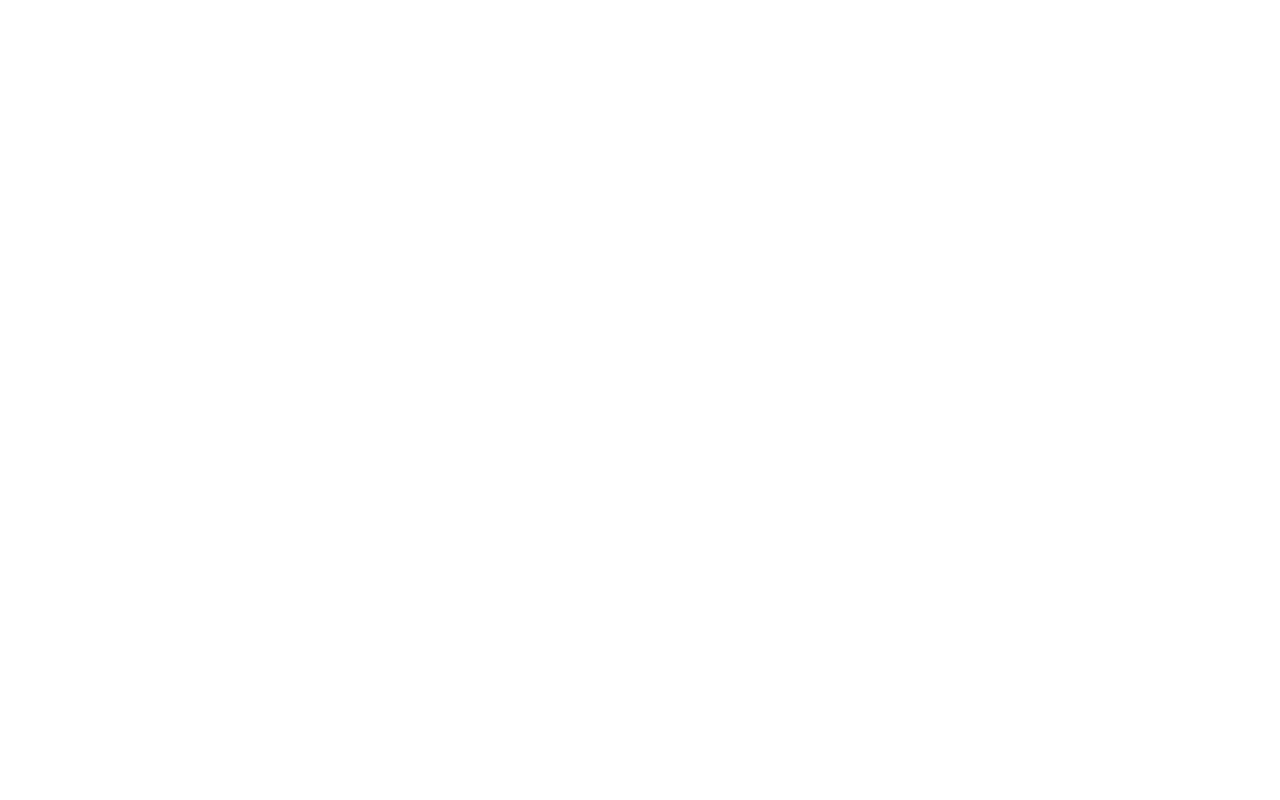
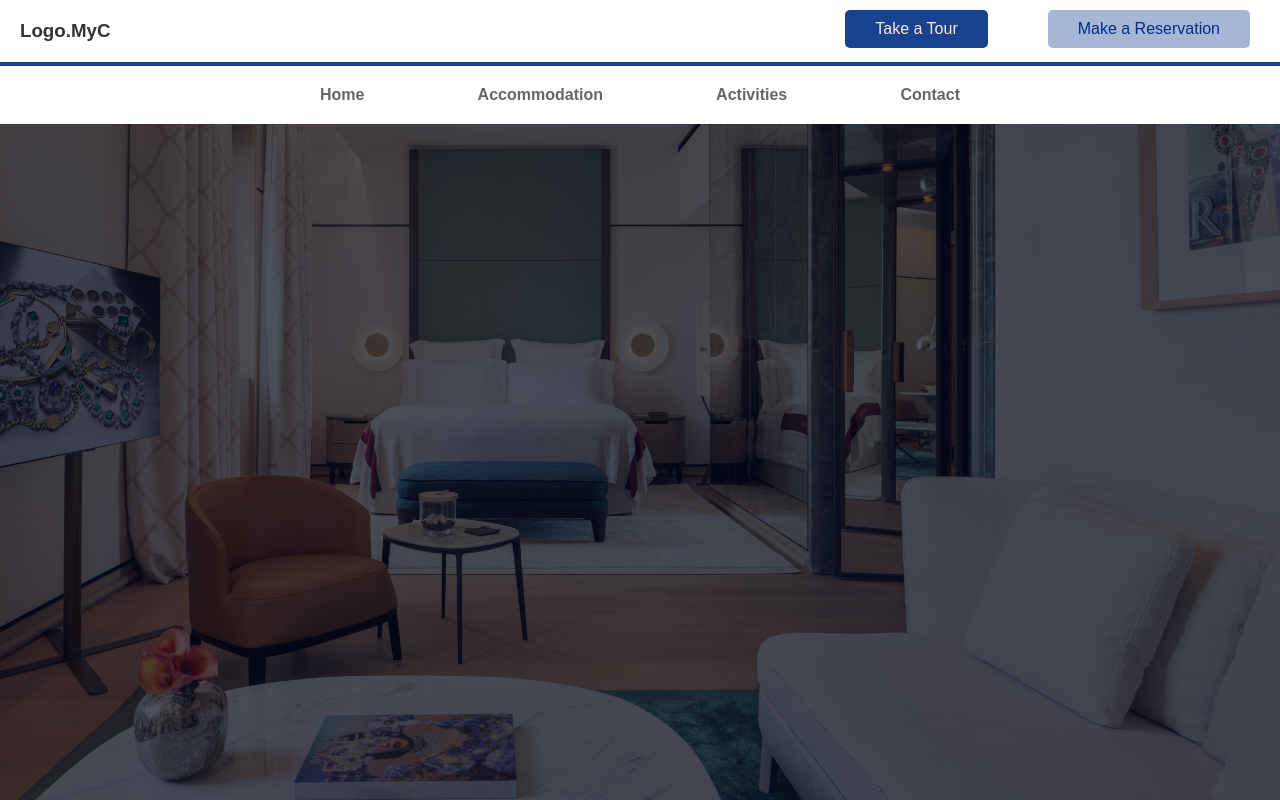
Before and after one commit to FestuMiles/Accommodation, a website: page index.html in a window 1280 px wide. Drawn offline with Linux system fonts and the light colour scheme.

Commit message:
Initialized the project

```diff
--- /dev/null
+++ b/home.css
@@ -0,0 +1,6 @@
+.home{
+    min-height: 100vh;
+    background-image: linear-gradient(rgba(4,9,30,0.7),rgba(4,9,30,0.7)), url(public/Images/1.jpg);
+    background-size: cover;
+    background-position: center;
+}
--- a/index.html
+++ b/index.html
@@ -3,7 +3,38 @@
   <head>
     <meta charset="UTF-8" />
     <meta name="viewport" content="width=device-width, initial-scale=1.0" />
+    <!-- <script src="https://kit.fontawesome.com/d86676f4be.js" crossorigin="anonymous"></script> -->
+    <link rel="stylesheet" href="style.css">
+    <link rel="stylesheet" href="home.css">
     <title>Accommodation</title>
   </head>
-  <body></body>
+  <body>
+    <header>
+      <div class="top-bar">
+        <div class="logo">
+          <!-- <i class="fa-regular fa-house-tsunami"></i> -->
+          <a href="index.html"><h3>Logo.MyC</h3></a>
+        </div>
+        <div class="links">
+          <ul>
+            <li id="tour"><a href="#" >Take a Tour</a></li>
+            <li id="reserve"><a href="#" >Make a Reservation</a></li>
+          </ul>
+        </div>
+      </div>
+      <div class="divider"></div>
+      <div class="nav">
+        <ul>
+          <li><a href="index.html">Home</a></li>
+          <li><a href="accommodation.html">Accommodation</a></li>
+          <li><a href="activities.html">Activities</a></li>
+          <li><a href="contact.html">Contact</a></li>
+        </ul>
+      </div>
+    </header>
+
+    <section class="home">
+
+    </section>
+  </body>
 </html>
--- a/style.css
+++ b/style.css
@@ -0,0 +1,64 @@
+*{
+    padding: 0;
+    margin: 0;
+    font-family: Popins, sans-serif;
+}
+
+a{
+    text-decoration: none;
+    color: #333;
+}
+header{
+    position: fixed;
+    width: 100%;
+    background-color: #fff;
+}
+.top-bar{
+    display: flex;
+    justify-content: space-between;
+}
+.top-bar .logo{
+    padding: 20px;
+}
+.top-bar .links ul, .top-bar .logo, header .nav ul{
+    display: flex;
+    list-style: none;
+}
+
+.top-bar .links li{
+    margin: 10px 30px;
+    padding: 10px 30px;
+    border-radius: 5px;
+}
+.top-bar .links #reserve{
+    background-color: rgba(1, 46, 131, .35);
+}
+.top-bar .links #reserve a{
+    color: rgba(1, 46, 131, 1);
+}
+.top-bar .links #tour{
+    background-color: rgba(1, 46, 131, .9);
+}
+.top-bar .links #tour a{
+    color: antiquewhite;
+}
+
+.divider{
+    width: 100%;
+    border: 2px solid rgba(1, 46, 131, .9);
+}
+
+header .nav ul{
+    width: 50%;
+    margin: auto;
+    justify-content: space-between;
+    padding: 20px;
+
+}
+header .nav a{
+    font-weight:600;
+    color: #666;
+}
+header .nav a:hover{
+    border-bottom: 2px solid #333;
+}
```
Also changed, not shown: package.json (added, +24 -0 lines), app.js (added), public/Images/1.jpg (added), public/Images/2.jpg (added), public/Images/The-Details-That-Matter-Top-Things-Every-Luxury-Hotel-Room-Should-Have.png (added), public/Images/download.jpeg (added), public/Images/images.jpeg (added), 1 other file.
